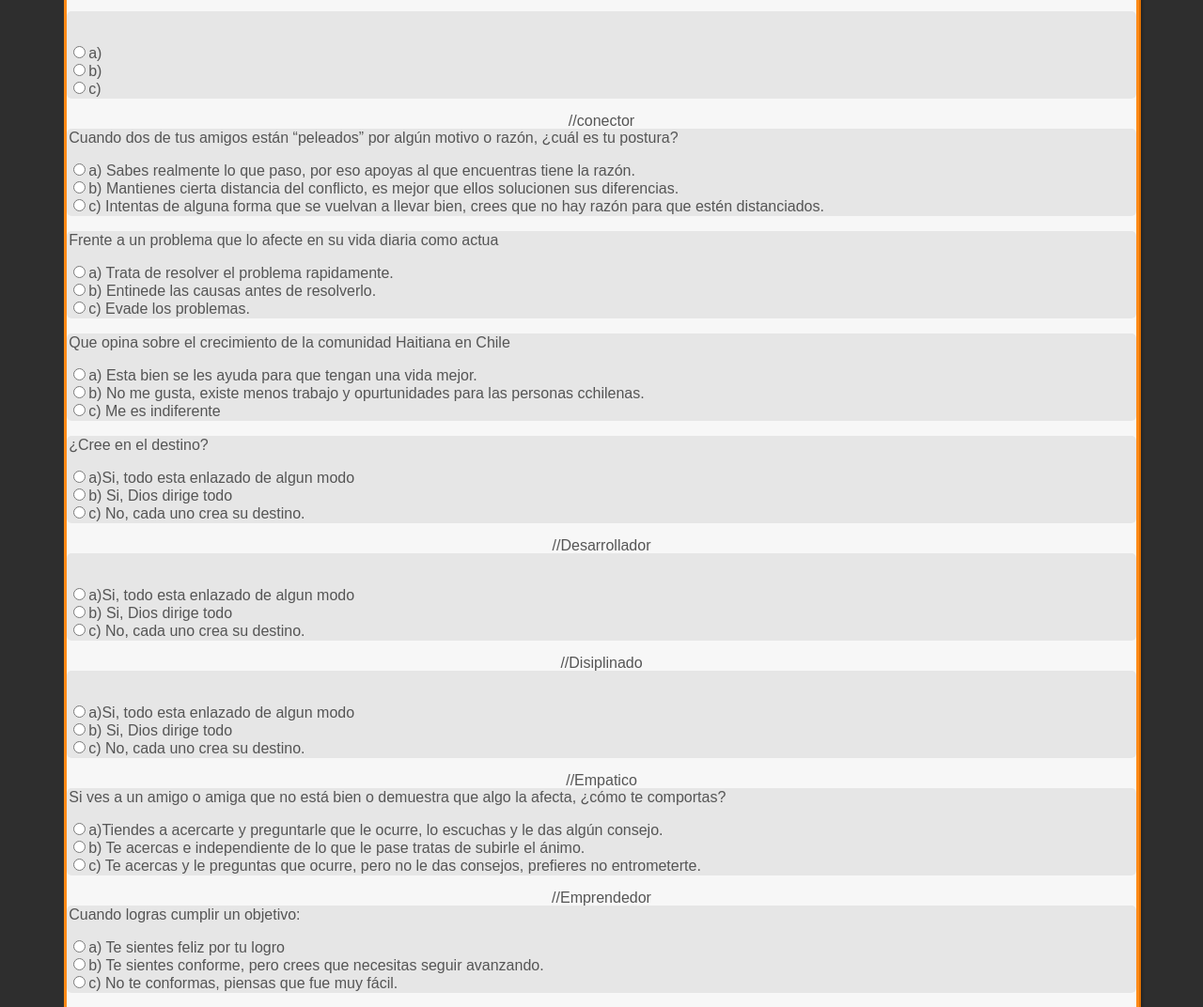
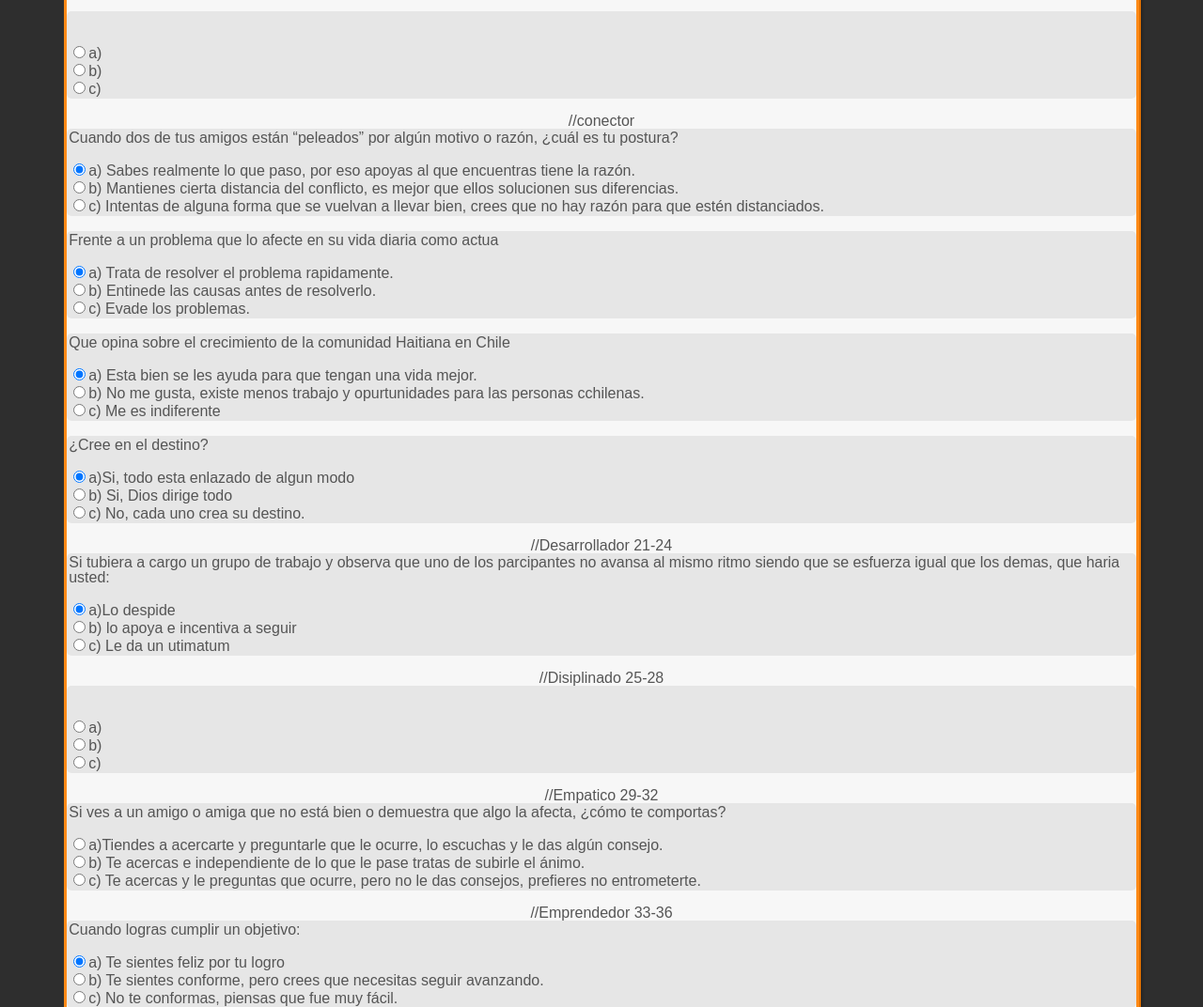
Before and after one commit to risbonavi/Gpi-Experto, a PHP site: page /php/cliente_test2.php in a window 1280 px wide. Shown: the part 1916-2988 px from the top of the page at 94% size. Run offline with PHP 8.4, Linux system fonts and the light colour scheme; some libraries are stand-ins or nearby versions.

Commit message:
peguntas

```diff
--- a/php/cliente_test2.php
+++ b/php/cliente_test2.php
@@ -192,60 +192,60 @@ session_start();
 			<div class="preguntas">
 			Cuando dos de tus amigos están “peleados” por algún motivo o razón, ¿cuál es tu postura?
 			<br> <br>
-			<input type=radio name="pregunta16" value="1" checked="checked">a) Sabes realmente lo que paso, por eso apoyas al que encuentras tiene la razón.<br>
-			<input type=radio name="pregunta16" value="0">b)	Mantienes cierta distancia del conflicto, es mejor que ellos solucionen sus diferencias.<br>
-			<input type=radio name="pregunta16" value="0">c)	Intentas de alguna forma que se vuelvan a llevar bien, crees que no hay razón para que estén distanciados.<br>
+			<input type=radio name="pregunta17" value="1" checked="checked">a) Sabes realmente lo que paso, por eso apoyas al que encuentras tiene la razón.<br>
+			<input type=radio name="pregunta17" value="0">b)	Mantienes cierta distancia del conflicto, es mejor que ellos solucionen sus diferencias.<br>
+			<input type=radio name="pregunta17" value="0">c)	Intentas de alguna forma que se vuelvan a llevar bien, crees que no hay razón para que estén distanciados.<br>
 			</div>
 			<br>
 
 			<div class="preguntas">
 			Frente a un problema que lo afecte en su vida diaria como actua
 			<br> <br>
-			<input type=radio name="pregunta16" value="1" checked="checked">a) Trata de resolver el problema rapidamente.<br>
-			<input type=radio name="pregunta16" value="0">b)	Entinede las causas antes de resolverlo.<br>
-			<input type=radio name="pregunta16" value="0">c)	Evade los problemas.<br>
+			<input type=radio name="pregunta18" value="1" checked="checked">a) Trata de resolver el problema rapidamente.<br>
+			<input type=radio name="pregunta18" value="0">b)	Entinede las causas antes de resolverlo.<br>
+			<input type=radio name="pregunta18" value="0">c)	Evade los problemas.<br>
 			</div>
 			<br>
 
 			<div class="preguntas">
 			Que opina sobre el crecimiento de la comunidad Haitiana en Chile
 			<br> <br>
-			<input type=radio name="pregunta16" value="1" checked="checked">a) Esta bien se les ayuda para que tengan una vida mejor.<br>
-			<input type=radio name="pregunta16" value="0">b)	No me gusta, existe menos trabajo y opurtunidades para las personas cchilenas.<br>
-			<input type=radio name="pregunta16" value="0">c)	Me es indiferente<br>
+			<input type=radio name="pregunta19" value="1" checked="checked">a) Esta bien se les ayuda para que tengan una vida mejor.<br>
+			<input type=radio name="pregunta19" value="0">b)	No me gusta, existe menos trabajo y opurtunidades para las personas cchilenas.<br>
+			<input type=radio name="pregunta19" value="0">c)	Me es indiferente<br>
 			</div>
 			<br>
 
 			<div class="preguntas">
 			¿Cree en el destino?
 			<br> <br>
-			<input type=radio name="pregunta16" value="1" checked="checked">a)Si, todo esta enlazado de algun modo <br>
-			<input type=radio name="pregunta16" value="0">b)	Si, Dios dirige todo<br>
-			<input type=radio name="pregunta16" value="0">c)	No, cada uno crea su destino.<br>
+			<input type=radio name="pregunta20" value="1" checked="checked">a)Si, todo esta enlazado de algun modo <br>
+			<input type=radio name="pregunta20" value="0">b)	Si, Dios dirige todo<br>
+			<input type=radio name="pregunta20" value="0">c)	No, cada uno crea su destino.<br>
 			</div>
 			<br>
 
-			//Desarrollador
+			//Desarrollador 21-24
+			<div class="preguntas">
+			Si tubiera a cargo un  grupo de trabajo y observa que uno de los parcipantes no avansa al mismo ritmo siendo que se esfuerza igual que los demas, que haria usted:
+			<br> <br>
+			<input type=radio name="pregunta21" value="1" checked="checked">a)Lo despide<br>
+			<input type=radio name="pregunta21" value="0">b) lo apoya e incentiva a seguir<br>
+			<input type=radio name="pregunta21" value="0">c)	Le da un utimatum<br>
+			</div>
+			<br>
+
+			//Disiplinado 25-28
 			<div class="preguntas">
 
 			<br> <br>
-			<input type=radio name="pregunta16" value="1" checked="checked">a)Si, todo esta enlazado de algun modo <br>
-			<input type=radio name="pregunta16" value="0">b)	Si, Dios dirige todo<br>
-			<input type=radio name="pregunta16" value="0">c)	No, cada uno crea su destino.<br>
+			<input type=radio name="pregunta16" value="1" checked="checked">a) <br>
+			<input type=radio name="pregunta16" value="0">b)	<br>
+			<input type=radio name="pregunta16" value="0">c)	<br>
 			</div>
 			<br>
 
-			//Disiplinado
-			<div class="preguntas">
-
-			<br> <br>
-			<input type=radio name="pregunta16" value="1" checked="checked">a)Si, todo esta enlazado de algun modo <br>
-			<input type=radio name="pregunta16" value="0">b)	Si, Dios dirige todo<br>
-			<input type=radio name="pregunta16" value="0">c)	No, cada uno crea su destino.<br>
-			</div>
-			<br>
-
-			//Empatico
+			//Empatico 29-32
 			<div class="preguntas">
 			Si ves a un amigo o amiga que no está bien o demuestra que algo la afecta, ¿cómo te comportas?
 			<br> <br>
@@ -255,7 +255,7 @@ session_start();
 			</div>
 			<br>
 
-			//Emprendedor
+			//Emprendedor 33-36
 			<div class="preguntas">
 			Cuando logras cumplir un objetivo:
 			<br> <br>
@@ -265,55 +265,50 @@ session_start();
 			</div>
 			<br>
 
-			//Flexible
+			//Flexible 37-40
 			<div class="preguntas">
 
 			<br> <br>
-			<input type=radio name="pregunta16" value="1" checked="checked">a)	<br>
-			<input type=radio name="pregunta16" value="0">b)	<br>
-			<input type=radio name="pregunta16" value="0">c)	<br>
+			<input type=radio name="pregunta37" value="1" checked="checked">a)	<br>
+			<input type=radio name="pregunta37" value="0">b)	<br>
+			<input type=radio name="pregunta37" value="0">c)	<br>
 			</div>
 			<br>
 
-			//Futurista
+			//Futurista 41-44
 			<div class="preguntas">
 
 			<br> <br>
-			<input type=radio name="pregunta16" value="1" checked="checked">a) <br>
-			<input type=radio name="pregunta16" value="0">b)<br>
-			<input type=radio name="pregunta16" value="0">c)<br>
+			<input type=radio name="pregunta41" value="1" checked="checked">a) <br>
+			<input type=radio name="pregunta41" value="0">b)<br>
+			<input type=radio name="pregunta41" value="0">c)<br>
 			</div>
 			<br>
 
-			//Mandatario
+			//Mandatario 45-48
 			<div class="preguntas">
 
 			<br> <br>
-			<input type=radio name="pregunta16" value="1" checked="checked">a) <br>
-			<input type=radio name="pregunta16" value="0">b)<br>
-			<input type=radio name="pregunta16" value="0">c)<br>
+			<input type=radio name="pregunta45" value="1" checked="checked">a) <br>
+			<input type=radio name="pregunta45" value="0">b)<br>
+			<input type=radio name="pregunta45" value="0">c)<br>
 			</div>
 			<br>
 
-			//Responsable
+			Responsable 49-52
 			<div class="preguntas">
 			Cuando te vas a juntar con tus amigos para salir un sábado por la noche, y quedan de acuerdo en que se juntaran en cierta estación del metro:
 
 			<br> <br>
-			<input type=radio name="pregunta16" value="0" checked="checked">a) Eres el primero en llegar, llegas a la hora acordada.<br>
-			<input type=radio name="pregunta16" value="1">b)	No llegaras a la hora, pero avisas que estas atrasado.<br>
-			<input type=radio name="pregunta16" value="0">c)	Te atrasaste, pero sabes que tus amigos también se atrasaran, sabes que siempre es así.<br>
+			<input type=radio name="pregunta49" value="0" checked="checked">a) Eres el primero en llegar, llegas a la hora acordada.<br>
+			<input type=radio name="pregunta49" value="1">b)	No llegaras a la hora, pero avisas que estas atrasado.<br>
+			<input type=radio name="pregunta49" value="0">c)	Te atrasaste, pero sabes que tus amigos también se atrasaran, sabes que siempre es así.<br>
 			</div>
 			<br>
 
 
-//Emprendedor
-Cuando logras cumplir un objetivo:
-A)	Te sientes feliz por tu logro
-B)	Te sientes conforme, pero crees que necesitas seguir avanzando.
-C)	No te conformas, piensas que fue muy  fácil.
 
-//Responsable
+
 
 
 
```
